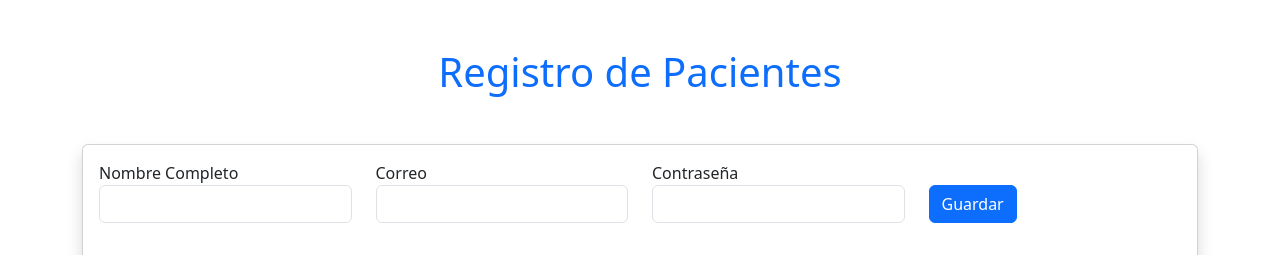
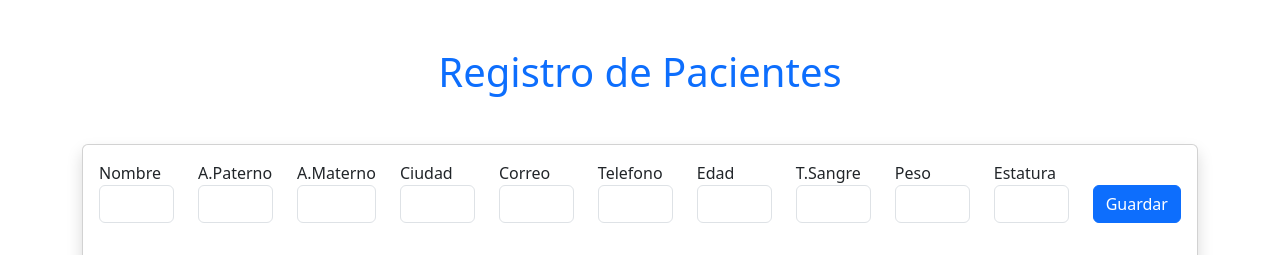
Before and after one commit to BeetBeatBit/HospitalManagementSystem, a Flask app: page /pacientes.html in a window 1280 px wide. Shown: the part 56-311 px from the top of the page. Run offline with Flask 2, Linux system fonts and the light colour scheme; the visitor is signed in with stand-in values (Sample User, id 1); data that the repository does not hold is empty.

Commit message:
Registro Pacientes
* Ahora los pacientes y los usuarios ADMIN estan separados.
*Mas campos para los pacientes, domicilio, telefono, tipo sangre, etc.

```diff
--- a/app.py
+++ b/app.py
@@ -137,7 +137,7 @@ def loginBD():
 @login_required
 def home():
     cursor = db.database.cursor()
-    cursor.execute("SELECT * FROM users")
+    cursor.execute("SELECT * FROM pacientes")
     myresult = cursor.fetchall()
     #Convertir los datos a diccionario
     insertObject = []
@@ -149,14 +149,21 @@ def home():
 
 @app.route('/user', methods=['POST'])
 def addUser():
-    fullname = request.form['username']
-    email = request.form['name']
-    password = request.form['password']
+    nombre = request.form['nombre']
+    apellidoPat = request.form['apellidoPat']
+    apellidoMat = request.form['apellidoMat']
+    ciudad = request.form['ciudad']
+    correo = request.form['correo']
+    telefono = request.form['telefono']
+    edad = request.form['edad']
+    tipoSangre = request.form['tipoSangre']
+    peso = request.form['peso']
+    estatura = request.form['estatura']
 
-    if fullname and email and password:
+    if nombre and apellidoPat and apellidoMat and ciudad and correo and telefono and edad and tipoSangre and peso and estatura:
         cursor = db.database.cursor()
-        sql = "INSERT INTO users (fullname, email, password) VALUES (%s, %s, %s)"
-        data = (fullname, email, password)
+        sql = "INSERT INTO pacientes (nombre, apellidoPat, apellidoMat, ciudad, correo, telefono, edad, tipoSangre, peso, estatura) VALUES (%s, %s, %s, %s, %s, %s, %s, %s, %s, %s)"
+        data = (nombre, apellidoPat, apellidoMat, ciudad, correo, telefono, edad, tipoSangre, peso, estatura)
         cursor.execute(sql, data)
         db.database.commit()
     return redirect(url_for('home'))
@@ -164,7 +171,7 @@ def addUser():
 @app.route('/delete/<string:id>')
 def delete(id):
     cursor = db.database.cursor()
-    sql = "DELETE FROM users WHERE id=%s"
+    sql = "DELETE FROM pacientes WHERE id=%s"
     data = (id,)
     cursor.execute(sql, data)
     db.database.commit()
@@ -172,14 +179,21 @@ def delete(id):
 
 @app.route('/edit/<string:id>', methods=['POST'])
 def edit(id):
-    fullname = request.form['username']
-    email = request.form['name']
-    password = request.form['password']
+    nombre = request.form['nombre']
+    apellidoPat = request.form['apellidoPat']
+    apellidoMat = request.form['apellidoMat']
+    ciudad = request.form['ciudad']
+    correo = request.form['correo']
+    telefono = request.form['telefono']
+    edad = request.form['edad']
+    tipoSangre = request.form['tipoSangre']
+    peso = request.form['peso']
+    estatura = request.form['estatura']
 
-    if fullname and email and password:
+    if nombre and apellidoPat and apellidoMat and ciudad and correo and telefono and edad and tipoSangre and peso and estatura:
         cursor = db.database.cursor()
-        sql = "UPDATE users SET fullname = %s, email = %s, password = %s WHERE id = %s"
-        data = (fullname, email, password, id)
+        sql = "UPDATE pacientes SET nombre = %s, apellidoPat = %s, apellidoMat = %s, ciudad = %s, correo = %s, telefono = %s, edad = %s, tipoSangre = %s, peso = %s, estatura = %s WHERE id = %s"
+        data = (nombre, apellidoPat, apellidoMat, ciudad, correo, telefono, edad, tipoSangre, peso, estatura, id)
         cursor.execute(sql, data)
         db.database.commit()
     return redirect(url_for('home'))
@@ -187,22 +201,40 @@ def edit(id):
 @app.route('/pdf/<string:id>')
 def generar_pdf(id):
     cursor = db.database.cursor()
-    sql = "SELECT * FROM users WHERE id=%s"
+    sql = "SELECT * FROM pacientes WHERE id=%s"
     data = (id,)
     cursor.execute(sql, data)
     paciente = cursor.fetchone()
 
     # Crear el PDF
-    nombre_pdf = f"{paciente[2]}.pdf"
+    nombre_pdf = f"ID_{paciente[0]}_{paciente[2]}_{paciente[3]}_{paciente[1]}.pdf"
     c = canvas.Canvas(nombre_pdf)
-    c.drawString(100, 750, f"ID: {paciente[0]}")
-    c.drawString(100, 700, f"Nombre: {paciente[1]}")
-    c.drawString(100, 650, f"Email: {paciente[2]}")
-    c.drawString(100, 600, f"Contraseña: {paciente[3]}")
 
-    c.drawString(260, 250, f"Clinica Lolsito")
-    c.drawImage("static/images/logo.png",220, 300, 150, 150)
+    # Encabezado con logo y nombre de la clínica
+    c.drawImage("static/images/logo.png", 40, 750, 50, 50)
+    c.setFont("Helvetica-Bold", 16)
+    c.drawString(250, 770, "Clinica Lolsito")
+
+    # Información del paciente
+    c.setFont("Helvetica", 12)
+    c.drawString(100, 700, f"ID: {paciente[0]}")
+    c.drawString(100, 680, f"Nombre: {paciente[1]}")
+    c.drawString(100, 660, f"Apellido Paterno: {paciente[2]}")
+    c.drawString(100, 640, f"Apellido Materno: {paciente[3]}")
+    c.drawString(100, 620, f"Ciudad: {paciente[4]}")
+    c.drawString(100, 600, f"Correo: {paciente[5]}")
+    c.drawString(100, 580, f"Telefono: {paciente[6]}")
+    c.drawString(100, 560, f"Edad: {paciente[7]}")
+    c.drawString(100, 540, f"Tipo de Sangre: {paciente[8]}")
+    c.drawString(100, 520, f"Peso: {paciente[9]}")
+    c.drawString(100, 500, f"Estatura: {paciente[10]}")
+
+    # Pie de página con dirección de la clínica
+    c.setFont("Helvetica", 10)
+    c.drawString(40, 50, "Av. Central Poniente Num# 51, Tuxtla Gutiérrez, Chiapas.")
+
     c.save()
+
 
     # Descargar el PDF
     path =  nombre_pdf
--- a/templates/pacientes.html
+++ b/templates/pacientes.html
@@ -53,22 +53,62 @@
 
     <h1 class="text-center mt-5 mb-5 text-primary">Registro de Pacientes</h1>
 
+    <!--Agregar Paciente-->
+
     <div class="container mb-5">
         <div class="card shadow">
             <div class="card-body">
                 <form action="/user" method="POST">
                     <div class="row mb-3">
                         <div class="col">
-                            <label>Nombre Completo</label>
-                            <input type="text" class="form-control mb-3" name="username" required pattern="^[a-zA-Z\s]*$" minlength="5" maxlength="40">
+                          <label>Nombre</label>
+                          <input type="text" class="form-control mb-3" name="nombre" required pattern="^[a-zA-Z\s]*$" minlength="1" maxlength="50">
+
                         </div>
                         <div class="col">
-                            <label>Correo</label>
-                            <input type="text" class="form-control mb-3" name="name" required minlength="10" maxlength="40" pattern="[a-zA-Z0-9._%+-]+@unach\.mx$">
+                          <label>A.Paterno</label>
+                          <input type="text" class="form-control mb-3" name="apellidoPat" required pattern="^[a-zA-Z\s]*$" minlength="1" maxlength="50">
+
                         </div>
                         <div class="col">
-                            <label>Contraseña</label>
-                            <input type="text" class="form-control mb-3" name="password" required minlength="2" maxlength="20">
+                          <label>A.Materno</label>
+                          <input type="text" class="form-control mb-3" name="apellidoMat" required pattern="^[a-zA-Z\s]*$" minlength="1" maxlength="50">
+
+                        </div>
+                        <div class="col">
+                          <label>Ciudad</label>
+                          <input type="text" class="form-control mb-3" name="ciudad" required pattern="^[a-zA-Z\s]*$" minlength="1" maxlength="50">
+
+                        </div>
+                        <div class="col">
+                          <label>Correo</label>
+                          <input type="text" class="form-control mb-3" name="correo" required minlength="10" maxlength="40" pattern="[a-zA-Z0-9._]+@[a-zA-Z0-9.-]+\.[a-zA-Z]{2,}">
+
+                        </div>
+                        <div class="col">
+                          <label>Telefono</label>
+                          <input type="text" class="form-control mb-3" name="telefono" required minlength="10" maxlength="10">
+
+                        </div>
+                        <div class="col">
+                          <label>Edad</label>
+                          <input type="text" class="form-control mb-3" name="edad" required pattern="[1-9]|[1-9][0-9]|[1-9][0-9]{2}">
+
+                        </div>
+                        <div class="col">
+                          <label>T.Sangre</label>
+                          <input type="text" class="form-control mb-3" name="tipoSangre" required pattern="A|B|AB|O([-+])?">
+
+                        </div>
+                        <div class="col">
+                          <label>Peso</label>
+                          <input type="text" class="form-control mb-3" name="peso" required pattern="\d{1,3}(?:\.\d{1,2})?">
+
+                        </div>
+                        <div class="col">
+                          <label>Estatura</label>
+                          <input type="text" class="form-control mb-3" name="estatura" required pattern="\d{1}(?:\.\d{1,2})?">
+
                         </div>
                         <div class="col">
                             <button class="btn btn-primary mb-3 mt-4" type="submit">Guardar</button>
@@ -105,17 +145,16 @@
                     {% for d in data %}
                         <tr>
                             <td>{{d.id}}</td>
-                            <td>{{d.fullname}}</td>
-                            <td>pat</td>
-                            <td>mat</td>
-                            <td>ciudad</td>
-                            <td>{{d.email}}</td>
-                            <td>telefono</td>
-                            <td>edad</td>
-                            <td>tipo de sangre</td>
-                            <td>peso</td>
-                            <td>estatura</td>
-
+                            <td>{{d.nombre}}</td>
+                            <td>{{d.apellidoPat}}</td>
+                            <td>{{d.apellidoMat}}</td>
+                            <td>{{d.ciudad}}</td>
+                            <td>{{d.correo}}</td>
+                            <td>{{d.telefono}}</td>
+                            <td>{{d.edad}}</td>
+                            <td>{{d.tipoSangre}}</td>
+                            <td>{{d.peso}}</td>
+                            <td>{{d.estatura}}</td>
 
                             <td><button class="btn btn-primary btn-sm" id="btn-edit{{d.id}}" data-bs-toggle="modal" data-bs-target="#modal{{d.id}}">Editar</button></td>
                             <td><a href="{{url_for('delete', id=d.id)}}" class="btn btn-danger btn-sm">Borrar</a></td>
@@ -134,15 +173,29 @@
                                 <div class="modal-body">
                                     <form action="/edit/{{d.id}}" method="post">
                                         <label>Nombre</label>
-                                        <input type="text" class="form-control mb-3" name="username" value="{{d.fullname}}" required pattern="^[a-zA-Z\s]*$" minlength="5" maxlength="40">
+                                        <input type="text" class="form-control mb-3" name="nombre" value="{{d.nombre}}" required pattern="^[a-zA-Z\s]*$" minlength="1" maxlength="50">
+                                        <label>Apellido Paterno</label>
+                                        <input type="text" class="form-control mb-3" name="apellidoPat" value="{{d.apellidoPat}}" required pattern="^[a-zA-Z\s]*$" minlength="1" maxlength="50">
+                                        <label>Apellido Materno</label>
+                                        <input type="text" class="form-control mb-3" name="apellidoMat" value="{{d.apellidoMat}}" required pattern="^[a-zA-Z\s]*$" minlength="1" maxlength="50">
+                                        <label>Ciudad</label>
+                                        <input type="text" class="form-control mb-3" name="ciudad" value="{{d.ciudad}}" required pattern="^[a-zA-Z\s]*$" minlength="1" maxlength="50">
                                         <label>Correo</label>
-                                        <input type="text" class="form-control mb-3" name="name" value="{{d.email}}" required minlength="10" maxlength="40" pattern="[a-zA-Z0-9._%+-]+@unach\.mx$">
-                                        <label>Contraseña</label>
-                                        <input type="text" class="form-control mb-3" name="password" value="{{d.password}}" required minlength="2" maxlength="20">
+                                        <input type="text" class="form-control mb-3" name="correo" value="{{d.correo}}" required minlength="10" maxlength="40" pattern="[a-zA-Z0-9._]+@[a-zA-Z0-9.-]+\.[a-zA-Z]{2,}">
+                                        <label>Telefono</label>
+                                        <input type="text" class="form-control mb-3" name="telefono" value="{{d.telefono}}" required minlength="10" maxlength="10">
+                                        <label>Edad</label>
+                                        <input type="text" class="form-control mb-3" name="edad" value="{{d.edad}}" required pattern="[1-9]|[1-9][0-9]|[1-9][0-9]{2}">
+                                        <label>Tipo de Sangre</label>
+                                        <input type="text" class="form-control mb-3" name="tipoSangre" value="{{d.tipoSangre}}" required pattern="A|B|AB|O([-+])?">
+                                        <label>Peso</label>
+                                        <input type="text" class="form-control mb-3" name="peso" value="{{d.peso}}" required pattern="\d{1,3}(?:\.\d{1,2})?">
+                                        <label>Estatura</label>
+                                        <input type="text" class="form-control mb-3" name="estatura" value="{{d.estatura}}" required pattern="\d{1}(?:\.\d{1,2})?">
 
                                 </div>
                                 <div class="modal-footer">
-                                  <button type="submit" class="btn btn-primary">Save changes</button>
+                                  <button type="submit" class="btn btn-primary">Guardar cambios</button>
                                 </div>
                                 </form>
                               </div>
```
Also changed, not shown: 1 other file.
